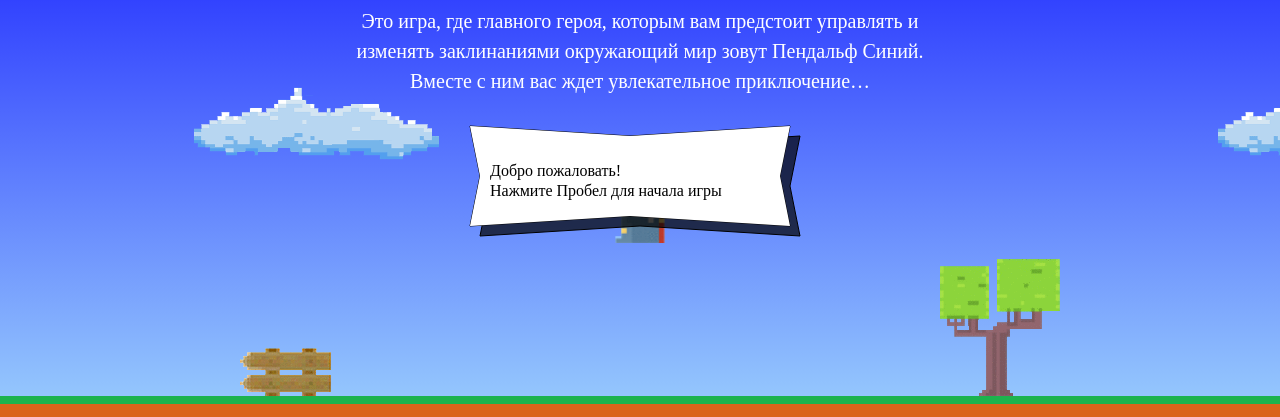
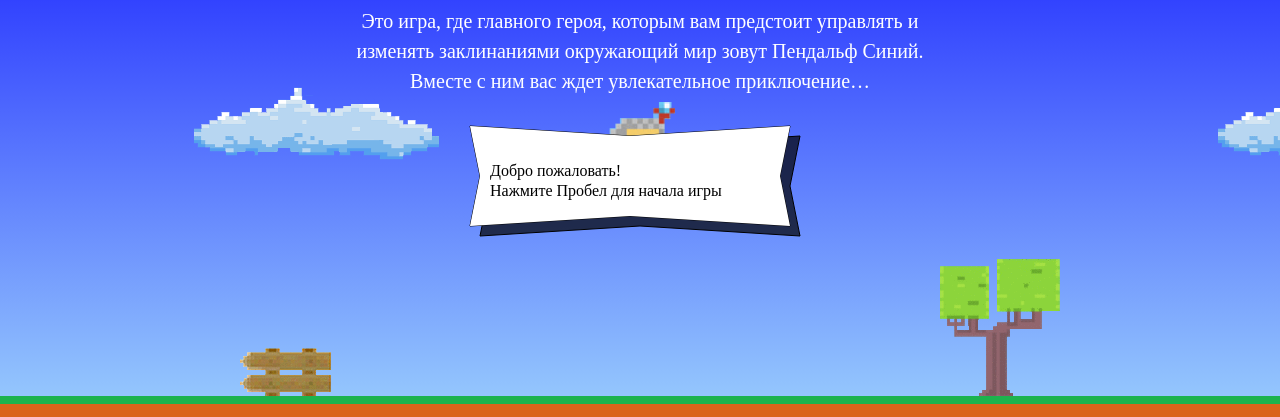
Before and after one commit to korki123/1000063-code-and-magick-18, a website: page index.html in a window 1280 px wide. Shown: the part 203-620 px from the top of the page. Drawn offline with Linux system fonts and the light colour scheme; a web font is replaced by a local one.

Commit message:
Тогда так, ноги фигурки на расстоянии 2/3 от земли

```diff
--- a/index.html
+++ b/index.html
@@ -200,7 +200,7 @@
   };
 
   var getWizardY = function (height) {
-    return height * 1 / 3 - getWizardHeight(wizardWidth) / 2;
+    return height * 1 / 3 - getWizardHeight(wizardWidth);
   };
 
 </script>
```
